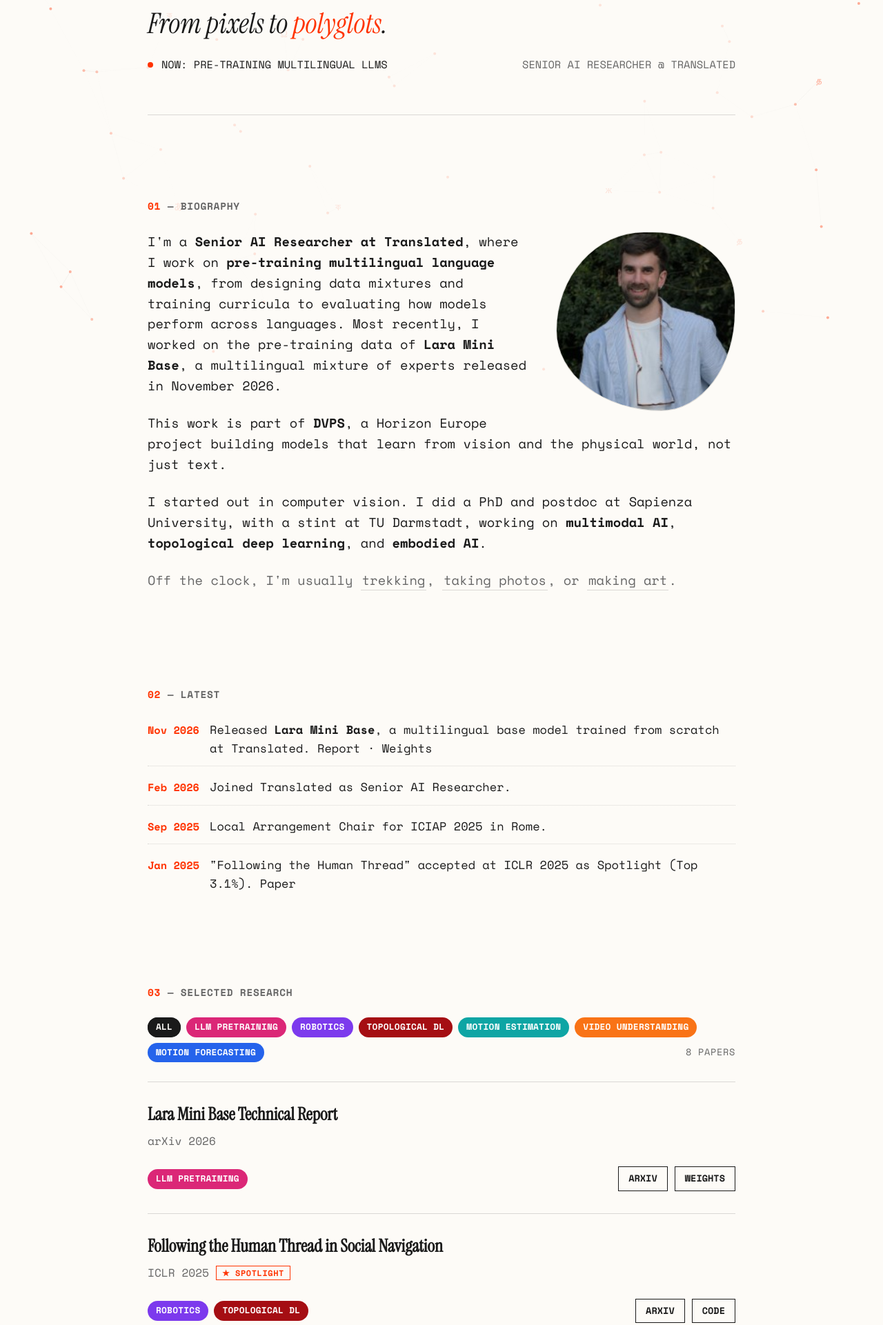
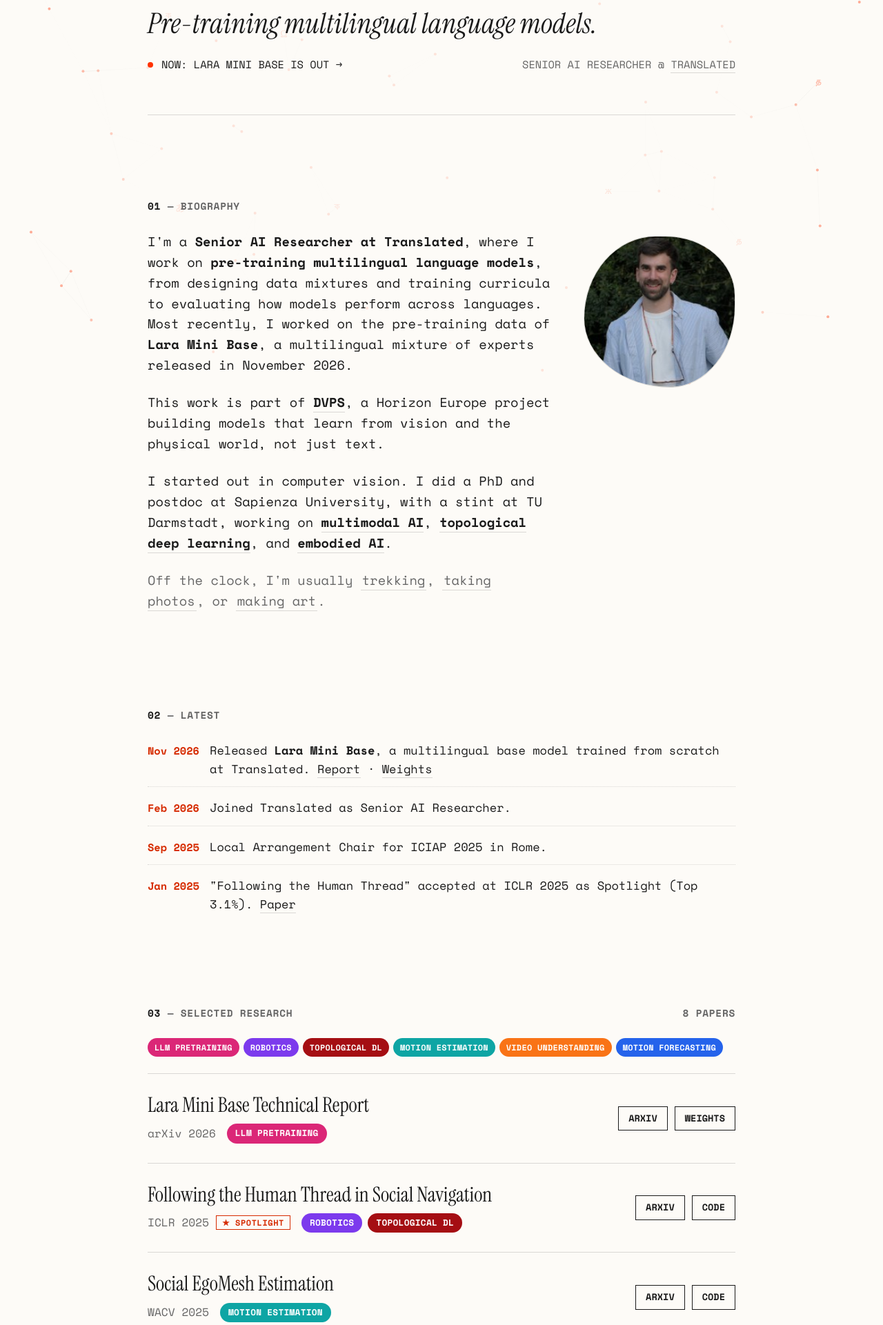
Before and after one commit to L-Scofano/l-scofano.github.io, a plain HTML site: page index.html in a window 1280 px wide. Shown: the part 234-2155 px from the top of the page at 69% size. Drawn offline with nearby package versions, Linux system fonts and the light colour scheme.

Commit message:
Plainer tagline and design/UX audit fixes
- Tagline is now "Pre-training multilingual language models."; the Now line points to the Lara Mini Base report; preview card updated
- Paper titles use Instrument Serif's real regular weight instead of a browser-faked bold
- Bio in two columns (text + photo) for an even right edge and shorter lines
- Links in running text have a resting underline (visible on phones too)
- Papers take two rows instead of three; filter chips fit on one line, count sits next to the heading, "Showing: … · Show all" replaces the All chip; filter row hidden on phones
- Less orange: section numbers in ink; a deeper orange for small text in light mode (contrast 4.8:1)
- Timeline dates use the same mono style as news dates
- Footer with a "Get in touch" email and links
- Bigger tap areas on touch screens
- Fixes: phone header layout, sections no longer stay hidden after a fast jump, letter colliding with text in the preview card

Co-Authored-By: Claude Opus 5.5 <noreply@anthropic.com>

```diff
--- a/index.html
+++ b/index.html
@@ -13,7 +13,7 @@
   <meta property="og:url" content="https://l-scofano.github.io/" />
   <meta property="og:site_name" content="Luca Scofano" />
   <meta property="og:title" content="Luca Scofano | Senior AI Researcher" />
-  <meta property="og:description" content="From pixels to polyglots. Pre-training multilingual language models at Translated." />
+  <meta property="og:description" content="Senior AI Researcher at Translated, pre-training multilingual language models." />
   <meta property="og:image" content="https://l-scofano.github.io/assets/og.png" />
   <meta property="og:image:width" content="1200" />
   <meta property="og:image:height" content="630" />
@@ -73,6 +73,7 @@
       --sub: #666666;
       --line: rgba(26, 26, 26, 0.15);
       --accent: #FF3300; /* International Orange */
+      --accent-text: #D62B00; /* same orange, deep enough for small text (4.8:1 on the background) */
 
       --font-display: 'Instrument Serif', serif;
       --font-body: 'Space Mono', monospace;
@@ -100,6 +101,7 @@
       --sub: #888888;
       --line: #444444;
       --accent: #FF4F24;
+      --accent-text: #FF4F24;
 
       --hl-trek: rgba(50, 205, 50, 0.25);
       --hl-photo: rgba(0, 200, 200, 0.25);
@@ -132,7 +134,7 @@
       color: inherit; text-decoration: none; cursor: pointer;
       position: relative; transition: color 0.2s;
     }
-    a:hover { color: var(--accent); }
+    a:hover { color: var(--accent-text); }
 
     :focus-visible { outline: 2px solid var(--accent); outline-offset: 3px; }
 
@@ -144,6 +146,12 @@
       transition: transform 0.25s ease-out;
     }
     .link-hover:hover::after { transform: scaleX(1); transform-origin: bottom left; }
+
+    /* Links inside running text get a thin resting underline (phones have no hover);
+       on hover the orange line sweeps in over it */
+    .text-body a, .news-row a, .meta-row span > a { border-bottom: 1px solid var(--line); transition: color 0.2s, border-color 0.2s; }
+    .text-body a:hover, .news-row a:hover, .meta-row span > a:hover { border-bottom-color: transparent; }
+    .text-body a.link-hover::after, .news-row a.link-hover::after, .meta-row span > a.link-hover::after { bottom: -1px; }
 
     @keyframes fade-up {
       from { opacity: 0; transform: translateY(12px); }
@@ -171,7 +179,7 @@
     @media(max-width: 700px) { .swiss-grid { padding-top: 40px; gap: 80px; } }
 
     /* Sections fade in once as they scroll into view (class added by JS) */
-    .reveal { opacity: 0; transform: translateY(24px); transition: opacity 0.9s var(--ease-out), transform 0.9s var(--ease-out); }
+    .reveal { opacity: 0; transform: translateY(24px); transition: opacity 0.7s var(--ease-out), transform 0.7s var(--ease-out); }
     .reveal.in { opacity: 1; transform: none; }
 
     /* --- TYPOGRAPHY --- */
@@ -200,7 +208,6 @@
       font-size: 2.4rem; line-height: 1.1; margin: -6px 0 0 0;
       color: var(--ink);
     }
-    .hook em { color: var(--accent); }
     .js .hook { animation: fade-up 0.9s var(--ease-out) 0.65s both; }
 
     .label {
@@ -209,7 +216,7 @@
       color: var(--sub); margin-bottom: 1.5rem;
       display: block; font-weight: 700;
     }
-    .label-num { color: var(--accent); }
+    .label-num { color: var(--ink); }
 
     .text-body { font-size: 1.1rem; font-weight: 400; color: var(--ink); }
 
@@ -252,12 +259,18 @@
     .theme-toggle:hover { border-color: var(--accent); color: var(--accent); }
 
     /* --- BIO SECTION & IMAGE --- */
-    .bio-section { position: relative; display: block; }
-    .bio-section::after { content: ""; display: table; clear: both; }
+    /* Text column + photo column: an even right edge and a comfortable line length */
+    .bio-section {
+      position: relative; display: grid;
+      grid-template-columns: minmax(0, 1fr) 220px; column-gap: 48px; align-items: start;
+    }
+    .bio-section > .label { grid-column: 1 / -1; }
+    .bio-text { grid-column: 1; grid-row: 2; }
+    .bio-text > .text-body:first-child { margin-top: 0; }
 
     .bio-img {
-      float: right; width: 260px; height: auto;
-      margin-left: 40px; margin-bottom: 20px;
+      grid-column: 2; grid-row: 2;
+      width: 220px; height: auto; margin: 6px 0 0 0;
       object-fit: cover;
       border-radius: 60% 40% 30% 70% / 60% 30% 70% 40%;
       animation: morph 8s ease-in-out infinite;
@@ -308,8 +321,8 @@
 
     @media(max-width: 1100px), (hover: none) { #hobby-reveal { display: none; } }
     @media(max-width: 700px) {
-      .bio-img { float: none; width: 100%; max-width: 200px; margin: 0 auto 24px auto; display: block; }
-      .bio-section { text-align: left; }
+      .bio-section { display: block; }
+      .bio-img { width: 100%; max-width: 200px; margin: 0 auto 24px auto; display: block; }
     }
 
     /* --- NEWS --- */
@@ -320,7 +333,7 @@
       border-bottom: 1px dotted var(--line); padding-bottom: 12px;
     }
     .news-row:last-child { border-bottom: none; }
-    .news-date { color: var(--accent); font-size: 0.9rem; font-weight: 700; }
+    .news-date { color: var(--accent-text); font-size: 0.9rem; font-weight: 700; }
 
     /* --- TIMELINE --- */
     .timeline {
@@ -343,9 +356,10 @@
       transition: background 0.3s;
     }
     .timeline-item:hover::before, .timeline-item.passed::before { background: var(--accent); }
+    /* Same date style as the news list */
     .timeline-date {
-      font-family: var(--font-display); font-weight: 700; font-size: 1.3rem;
-      color: var(--sub); margin-bottom: 6px;
+      font-family: var(--font-body); font-weight: 700; font-size: 0.9rem;
+      color: var(--sub); margin-bottom: 4px;
     }
     .timeline-role { font-weight: 700; color: var(--ink); font-size: 1.1rem; }
     .timeline-loc { color: var(--sub); font-weight: 400; }
@@ -354,40 +368,60 @@
     /* --- SELECTED RESEARCH --- */
     #publications { scroll-margin-top: 40px; }
 
-    .filter-bar { display: flex; flex-wrap: wrap; align-items: center; gap: 8px; margin-bottom: 28px; }
+    .section-head {
+      display: flex; justify-content: space-between; align-items: baseline; gap: 16px;
+      margin-bottom: 1.5rem;
+    }
+    .section-head .label { margin-bottom: 0; }
     .filter-count {
-      margin-left: auto; font-size: 0.8rem; color: var(--sub);
-      text-transform: uppercase; letter-spacing: 0.05em;
+      font-size: 0.85rem; color: var(--sub); font-weight: 700;
+      text-transform: uppercase; letter-spacing: 0.05em; white-space: nowrap;
     }
+
+    /* Filter chips: a touch smaller than the pills inside papers so they fit on one line */
+    .filter-bar { display: flex; flex-wrap: wrap; align-items: center; gap: 6px; margin-bottom: 24px; }
+    .filter-bar .topic-pill { font-size: 0.7rem; padding: 4px 10px; }
+
+    .filter-status { margin: 0 0 24px 0; font-size: 0.95rem; color: var(--sub); }
+    .filter-status b { color: var(--ink); }
+    .text-btn {
+      font: inherit; color: var(--ink); background: none; border: 0; padding: 0; cursor: pointer;
+      border-bottom: 1px solid var(--line); transition: color 0.2s, border-color 0.2s;
+    }
+    .text-btn:hover { color: var(--accent-text); border-bottom-color: var(--accent-text); }
 
     .pub-list { list-style: none; padding: 0; margin: 0; position: relative; border-bottom: 1px solid var(--line); }
 
     .pub-item {
       position: relative; border-top: 1px solid var(--line);
-      padding: 32px 0; display: block; transition: border-color 0.3s;
+      padding: 28px 0; display: block; transition: border-color 0.3s;
     }
     .pub-item.pop { animation: fade-up 0.4s var(--ease-out); }
 
+    /* Two rows per paper: title + buttons, then venue + topics */
     .item-content {
-      display: flex; flex-direction: column; gap: 10px; width: 100%;
+      display: grid; grid-template-columns: auto 1fr auto;
+      column-gap: 16px; row-gap: 10px; align-items: center;
       position: relative; z-index: 2;
     }
+    .pub-action-row { display: contents; }
+    .pub-title { grid-column: 1 / 3; grid-row: 1; }
+    .pub-venue { grid-column: 1; grid-row: 2; }
+    .pub-tags { grid-column: 2; grid-row: 2; }
+    .pub-links { grid-column: 3; grid-row: 1 / 3; justify-self: end; }
 
+    /* Regular weight: Instrument Serif has no bold, so asking for one made the browser fake it */
     .pub-title {
-      font-family: var(--font-display); font-size: 1.5rem; line-height: 1.2;
-      font-weight: 700; color: var(--ink); margin: 0; transition: color 0.2s;
+      font-family: var(--font-display); font-size: 1.75rem; line-height: 1.15;
+      font-weight: 400; color: var(--ink); margin: 0; transition: color 0.2s;
     }
-    .pub-venue { font-family: var(--font-body); font-size: 0.95rem; color: var(--sub); }
+    .pub-venue { font-family: var(--font-body); font-size: 0.95rem; color: var(--sub); white-space: nowrap; }
     .badge {
       display: inline-block; margin-left: 10px; padding: 0 8px;
       font-size: 0.7rem; font-weight: 700; letter-spacing: 0.05em; text-transform: uppercase;
-      color: var(--accent); border: 1px solid var(--accent); vertical-align: 1px;
+      color: var(--accent-text); border: 1px solid var(--accent-text); vertical-align: 1px;
     }
 
-    .pub-action-row {
-      display: flex; justify-content: space-between; align-items: center;
-      margin-top: 14px; flex-wrap: wrap; gap: 10px;
-    }
     .pub-tags { display: flex; gap: 8px; align-items: center; flex-wrap: wrap; }
 
     .topic-pill {
@@ -396,6 +430,7 @@
       text-transform: uppercase; display: inline-block;
     }
     button.topic-pill {
+      position: relative;
       font-family: var(--font-body); line-height: 1.6; border: 0; margin: 0;
       cursor: pointer; -webkit-appearance: none; appearance: none;
       transition: opacity 0.25s, transform 0.2s;
@@ -408,8 +443,6 @@
     .tag-red { background-color: var(--c-red); }
     .tag-pink { background-color: var(--c-pink); }
 
-    .pill-all { background: transparent; color: var(--ink); box-shadow: inset 0 0 0 1px var(--ink); }
-    .pill-all.active { background: var(--ink); color: var(--bg); }
     .filter-bar.filtering .topic-pill:not(.active) { opacity: 0.3; }
     .filter-bar.filtering .topic-pill:not(.active):hover { opacity: 0.7; }
 
@@ -444,19 +477,42 @@
     html.dark #paper-reveal { filter: brightness(0.92); }
     @media (min-width: 1400px) and (hover: hover) { #paper-reveal { display: block; } }
 
+    /* Bigger tap areas on touch screens, without changing how pills and buttons look */
+    @media (pointer: coarse) {
+      button.topic-pill::after, .btn-link::after { content: ''; position: absolute; inset: -8px -3px; }
+    }
+
     @media(max-width: 700px) {
-      .pub-action-row { flex-direction: column; align-items: flex-start; gap: 12px; }
-      .header-controls { flex-direction: column-reverse; align-items: flex-end; gap: 16px; }
+      /* Phones: title, venue, then topics + buttons on one line; the pills inside papers still filter */
+      .item-content { grid-template-columns: 1fr auto; row-gap: 8px; }
+      .pub-title { grid-column: 1 / -1; font-size: 1.55rem; }
+      .pub-venue { grid-column: 1 / -1; grid-row: 2; white-space: normal; }
+      .pub-tags { grid-column: 1; grid-row: 3; }
+      .pub-links { grid-column: 2; grid-row: 3; }
+      .filter-bar { display: none; }
+      /* Phones: "Based in Rome" + theme toggle on the first line, links on their own line */
+      .header-controls { display: contents; }
+      .theme-toggle { order: 1; }
+      .contact-list { order: 2; flex-basis: 100%; }
       .timeline { border-left: none; padding-left: 0; }
       .timeline::after, .timeline-item::before { display: none !important; }
       .display-l { font-size: 3.5rem; }
       .hook { font-size: 1.9rem; }
-      .filter-count { margin-left: 0; width: 100%; }
+      .footer-email { font-size: 1.9rem; }
     }
 
     /* --- FOOTER --- */
     footer {
       padding-top: 60px; border-top: 1px solid var(--line);
+      display: flex; flex-direction: column; gap: 56px;
+    }
+    .footer-cta .label { margin-bottom: 0.75rem; }
+    .footer-email {
+      font-family: var(--font-display); font-size: 2.6rem; line-height: 1.1;
+      color: var(--ink); overflow-wrap: anywhere;
+    }
+    .footer-links { display: flex; flex-wrap: wrap; gap: 16px; margin-top: 20px; font-size: 0.9rem; color: var(--sub); text-transform: uppercase; }
+    .footer-bottom {
       display: flex; justify-content: space-between;
       font-size: 0.85rem; color: var(--sub); text-transform: uppercase;
     }
@@ -522,10 +578,10 @@
         })();
       </script>
 
-      <p class="hook">From pixels to <em>polyglots</em>.</p>
+      <p class="hook">Pre-training multilingual language models.</p>
 
       <div class="meta-row">
-        <span class="now"><span class="now-dot" aria-hidden="true"></span>Now: pre-training multilingual LLMs</span>
+        <a class="now link-hover" href="https://arxiv.org/abs/2611.16956"><span class="now-dot" aria-hidden="true"></span>Now: Lara Mini Base is out →</a>
         <span>Senior AI Researcher @ <a href="https://translated.com" class="link-hover">Translated</a></span>
       </div>
     </header>
@@ -534,9 +590,9 @@
 
       <h2 class="label"><span class="label-num">01</span> — Biography</h2>
 
-      <img src="assets/img.jpeg" alt="Luca Scofano" class="bio-img" width="260" height="260">
+      <img src="assets/img.jpeg" alt="Luca Scofano" class="bio-img" width="220" height="220">
 
-      <div>
+      <div class="bio-text">
         <p class="text-body">
           I'm a <b>Senior AI Researcher at Translated</b>, where I work on <b>pre-training multilingual language models</b>, from designing data mixtures and training curricula to evaluating how models perform across languages.
           Most recently, I worked on the pre-training data of <b>Lara Mini Base</b>, a multilingual mixture of experts released in November 2026.
@@ -583,10 +639,12 @@
     </section>
 
     <section id="publications">
-      <h2 class="label"><span class="label-num">03</span> — Selected Research</h2>
-      <div class="filter-bar" id="filter-bar" role="group" aria-label="Filter papers by topic" hidden>
-        <span class="filter-count" id="filter-count" aria-live="polite"></span>
+      <div class="section-head">
+        <h2 class="label"><span class="label-num">03</span> — Selected Research</h2>
+        <span class="filter-count" id="filter-count" aria-live="polite">8 papers</span>
       </div>
+      <div class="filter-bar" id="filter-bar" role="group" aria-label="Filter papers by topic" hidden></div>
+      <p class="filter-status" id="filter-status" hidden>Showing: <b id="filter-name"></b> · <button type="button" class="text-btn" id="filter-clear">Show all</button></p>
 
       <ul class="pub-list" id="pub-list">
 
@@ -754,8 +812,19 @@
     </section>
 
     <footer>
-      <div>&copy; 2026 L. Scofano</div>
-      <div>🪴</div>
+      <div class="footer-cta">
+        <h2 class="label">Get in touch</h2>
+        <a href="mailto:lscofano2@gmail.com" class="footer-email link-hover">lscofano2@gmail.com</a>
+        <nav class="footer-links" aria-label="Elsewhere">
+          <a href="assets/cv25.pdf" class="link-hover">CV</a>
+          <a href="https://scholar.google.com/citations?user=2nLw-cgAAAAJ&hl=en" class="link-hover">Scholar</a>
+          <a href="https://github.com/L-Scofano" class="link-hover">Github</a>
+        </nav>
+      </div>
+      <div class="footer-bottom">
+        <div>&copy; 2026 L. Scofano</div>
+        <div>🪴</div>
+      </div>
     </footer>
 
   </main>
@@ -768,14 +837,28 @@
     const whenIdle = fn => ('requestIdleCallback' in window) ? requestIdleCallback(fn, { timeout: 3000 }) : setTimeout(fn, 1500);
 
 
-    /* --- SECTIONS FADE IN ON SCROLL --- */
-    if (!reduceMotion.matches && 'IntersectionObserver' in window) {
-      const io = new IntersectionObserver(entries => {
-        entries.forEach(e => {
-          if (e.isIntersecting) { e.target.classList.add('in'); io.unobserve(e.target); }
-        });
-      }, { rootMargin: '0px 0px -8% 0px', threshold: 0.04 });
-      document.querySelectorAll('main > section').forEach(s => { s.classList.add('reveal'); io.observe(s); });
+    /* --- SECTIONS FADE IN ON SCROLL ---
+       Anything whose top is above the bottom of the screen is revealed, including sections
+       skipped by a fast jump (End key, scrollbar drag), so content never stays hidden. */
+    if (!reduceMotion.matches) {
+      const waiting = Array.from(document.querySelectorAll('main > section'));
+      waiting.forEach(s => s.classList.add('reveal'));
+      let queued = false;
+      const revealCheck = () => {
+        queued = false;
+        const limit = window.innerHeight * 0.92;
+        for (let i = waiting.length - 1; i >= 0; i--) {
+          if (waiting[i].getBoundingClientRect().top < limit) { waiting[i].classList.add('in'); waiting.splice(i, 1); }
+        }
+        if (!waiting.length) {
+          window.removeEventListener('scroll', onRevealScroll);
+          window.removeEventListener('resize', onRevealScroll);
+        }
+      };
+      const onRevealScroll = () => { if (!queued) { queued = true; requestAnimationFrame(revealCheck); } };
+      window.addEventListener('scroll', onRevealScroll, { passive: true });
+      window.addEventListener('resize', onRevealScroll);
+      revealCheck();
     }
 
 
@@ -852,22 +935,19 @@
     const pubs = Array.from(pubList.querySelectorAll('.pub-item'));
     const filterBar = document.getElementById('filter-bar');
     const filterCount = document.getElementById('filter-count');
+    const filterStatus = document.getElementById('filter-status');
+    const filterName = document.getElementById('filter-name');
 
-    const allBtn = document.createElement('button');
-    allBtn.type = 'button';
-    allBtn.className = 'topic-pill pill-all';
-    allBtn.textContent = 'All';
-    filterBar.insertBefore(allBtn, filterCount);
     const seenTopics = new Set();
     pubList.querySelectorAll('.topic-pill').forEach(pill => {
       if (seenTopics.has(pill.dataset.topic)) return;
       seenTopics.add(pill.dataset.topic);
-      filterBar.insertBefore(pill.cloneNode(true), filterCount);
+      filterBar.appendChild(pill.cloneNode(true));
     });
     filterBar.hidden = false;
 
     let activeTopics = null;
-    function setFilter(topics) {
+    function setFilter(topics, label) {
       activeTopics = topics && topics.length ? new Set(topics) : null;
       pubs.forEach(li => {
         const show = !activeTopics || li.dataset.topics.split(' ').some(t => activeTopics.has(t));
@@ -880,29 +960,31 @@
       });
       filterBar.classList.toggle('filtering', !!activeTopics);
       filterBar.querySelectorAll('.topic-pill').forEach(b => {
-        const on = b === allBtn ? !activeTopics : !!activeTopics && activeTopics.has(b.dataset.topic);
+        const on = !!activeTopics && activeTopics.has(b.dataset.topic);
         b.classList.toggle('active', on);
         b.setAttribute('aria-pressed', on ? 'true' : 'false');
       });
       const visible = pubs.filter(li => !li.hidden).length;
       filterCount.textContent = activeTopics ? visible + ' of ' + pubs.length + ' papers' : pubs.length + ' papers';
+      filterStatus.hidden = !activeTopics;
+      if (activeTopics) filterName.textContent = label;
     }
     setFilter(null);
+    document.getElementById('filter-clear').addEventListener('click', () => setFilter(null));
 
     document.addEventListener('click', e => {
       const pill = e.target.closest('.topic-pill');
       if (pill) {
-        if (pill === allBtn) return setFilter(null);
         const t = pill.dataset.topic;
         const alreadyOnly = activeTopics && activeTopics.size === 1 && activeTopics.has(t);
-        setFilter(alreadyOnly ? null : [t]);
+        setFilter(alreadyOnly ? null : [t], pill.textContent.trim());
         if (!filterBar.contains(pill)) {
           document.getElementById('publications').scrollIntoView({ behavior: reduceMotion.matches ? 'auto' : 'smooth' });
         }
         return;
       }
       const themeLink = e.target.closest('[data-filter]');
-      if (themeLink) setFilter(themeLink.dataset.filter.split(' '));
+      if (themeLink) setFilter(themeLink.dataset.filter.split(' '), themeLink.textContent.trim());
     });
 
 
```
Also changed, not shown: assets/og.png.
